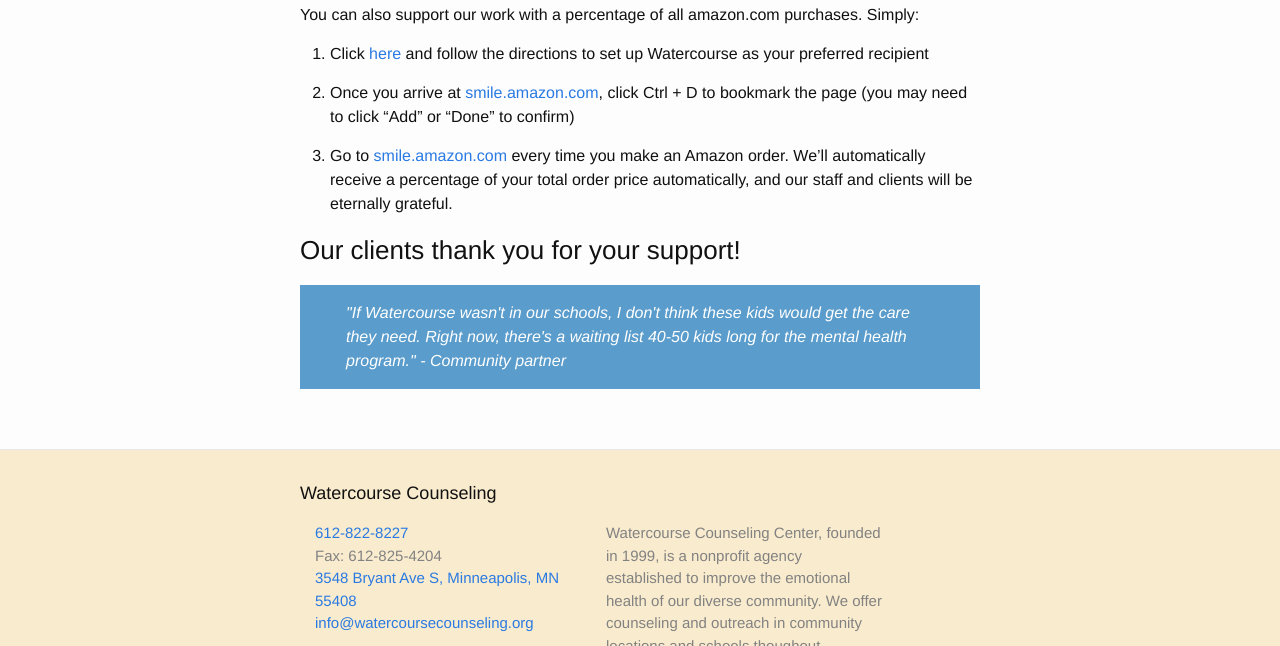
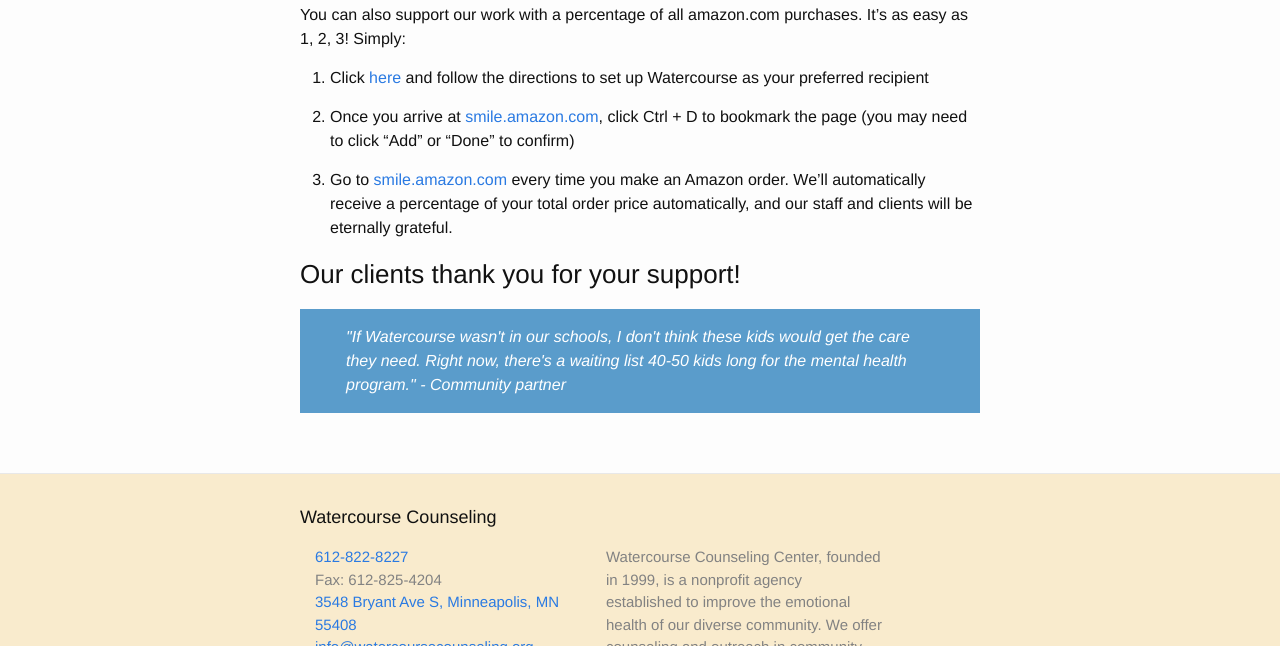
Before and after one commit to watercourse-cc/watercourse, a Jekyll site: the page built from donate.md, in a window 1280 px wide and 900 px high, scrolled down 1616 px, cut to the strip 254-900 px from the top of the window. Built offline with Jekyll 4.4.1, drawn with Linux system fonts in a browser that asks for light colours.

Commit message:
Update donate.md

```diff
--- a/donate.md
+++ b/donate.md
@@ -31,7 +31,8 @@
 </form></div>
 
 
-You can also support our work with a percentage of all amazon.com purchases. Simply:
+You can also support our work with a percentage of all amazon.com purchases. It's as easy as 1, 2, 3! Simply:
+
 1. Click [here](https://smile.amazon.com/ch/41-1946275) and follow the directions to set up Watercourse as your preferred recipient
 
 2. Once you arrive at [smile.amazon.com](http://smile.amazon.com), click Ctrl + D to bookmark the page (you may need to click "Add" or "Done" to confirm)
```
